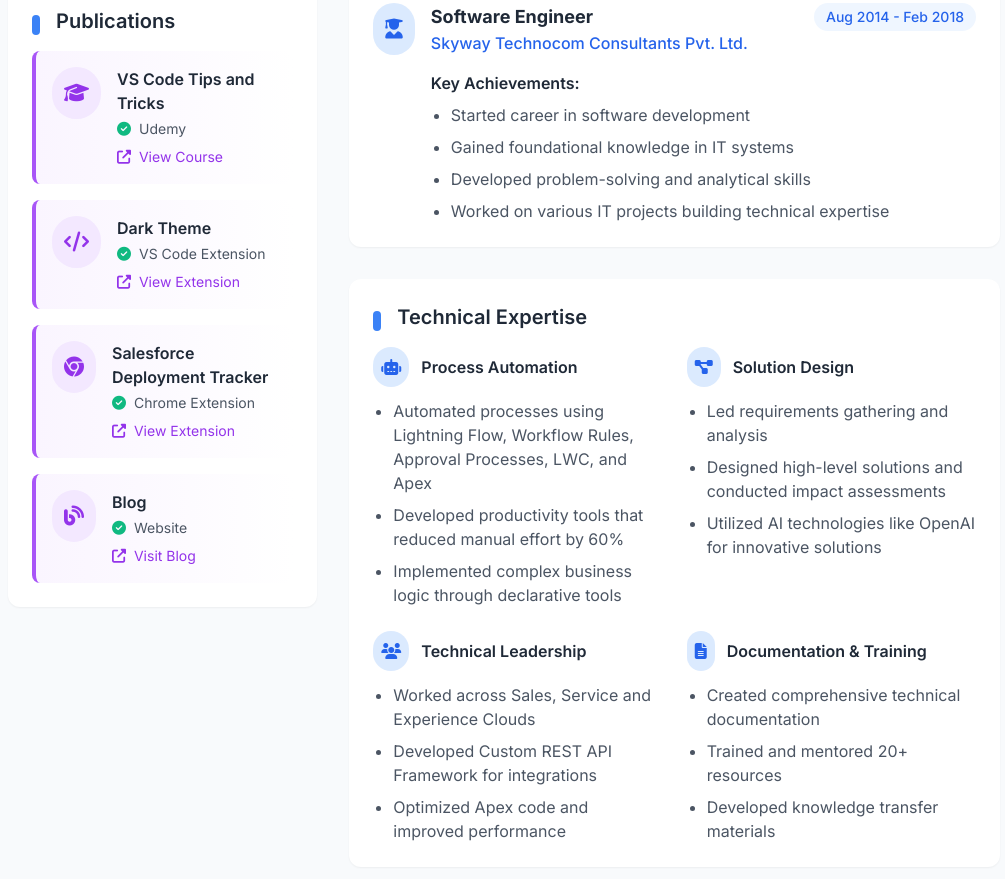
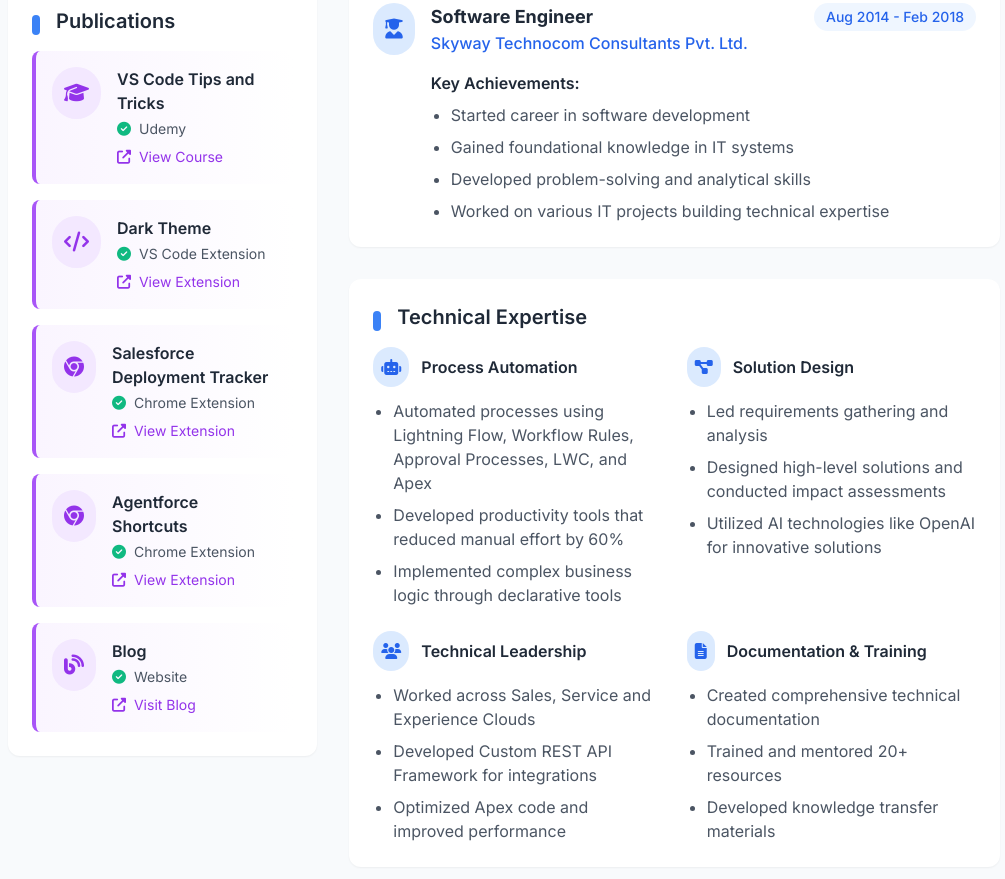
Before and after one commit to Rohit496/rohit496.github.io, a plain HTML site: page index.html in a window 1280 px wide. Shown: the part 1157-2036 px from the top of the page, without its empty margins (136-1141 px from the left). Drawn offline with nearby package versions, Linux system fonts and the light colour scheme.

Commit message:
Add Agentforce Shortcuts Chrome extension to Publications section

```diff
--- a/index.html
+++ b/index.html
@@ -699,6 +699,29 @@
                 class="publication-card bg-gradient-to-r from-purple-50 to-white p-4 rounded-lg border-l-purple-500">
                 <div class="flex items-start">
                   <div class="bg-purple-100 p-3 rounded-full mr-4">
+                    <i class="fab fa-chrome text-purple-600 text-xl"></i>
+                  </div>
+                  <div>
+                    <h4 class="font-semibold">Agentforce Shortcuts</h4>
+                    <div class="flex items-center text-sm text-gray-600 mt-1">
+                      <i class="fas fa-check-circle check-icon mr-2"></i>
+                      <span>Chrome Extension</span>
+                    </div>
+                    <a
+                      href="https://chromewebstore.google.com/detail/agentforce-shortcuts/cdioehnonjhclnibhjcmmlglglmcfocm"
+                      target="_blank"
+                      rel="noopener noreferrer"
+                      class="text-sm text-purple-600 hover:underline mt-2 inline-block">
+                      <i class="fas fa-external-link-alt mr-1"></i>
+                      View Extension
+                    </a>
+                  </div>
+                </div>
+              </div>
+              <div
+                class="publication-card bg-gradient-to-r from-purple-50 to-white p-4 rounded-lg border-l-purple-500">
+                <div class="flex items-start">
+                  <div class="bg-purple-100 p-3 rounded-full mr-4">
                     <i class="fas fa-blog text-purple-600 text-xl"></i>
                   </div>
                   <div>
```
